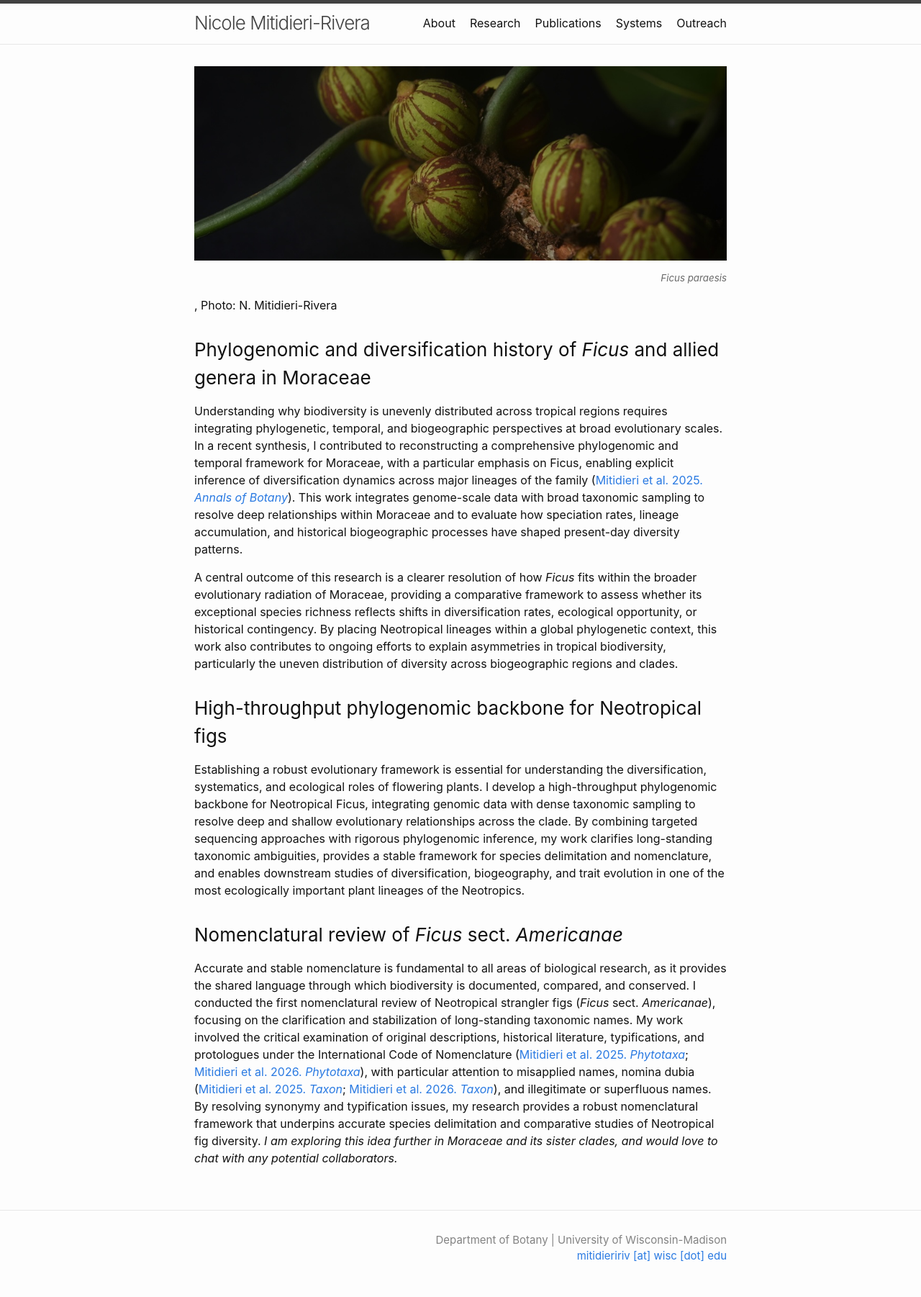
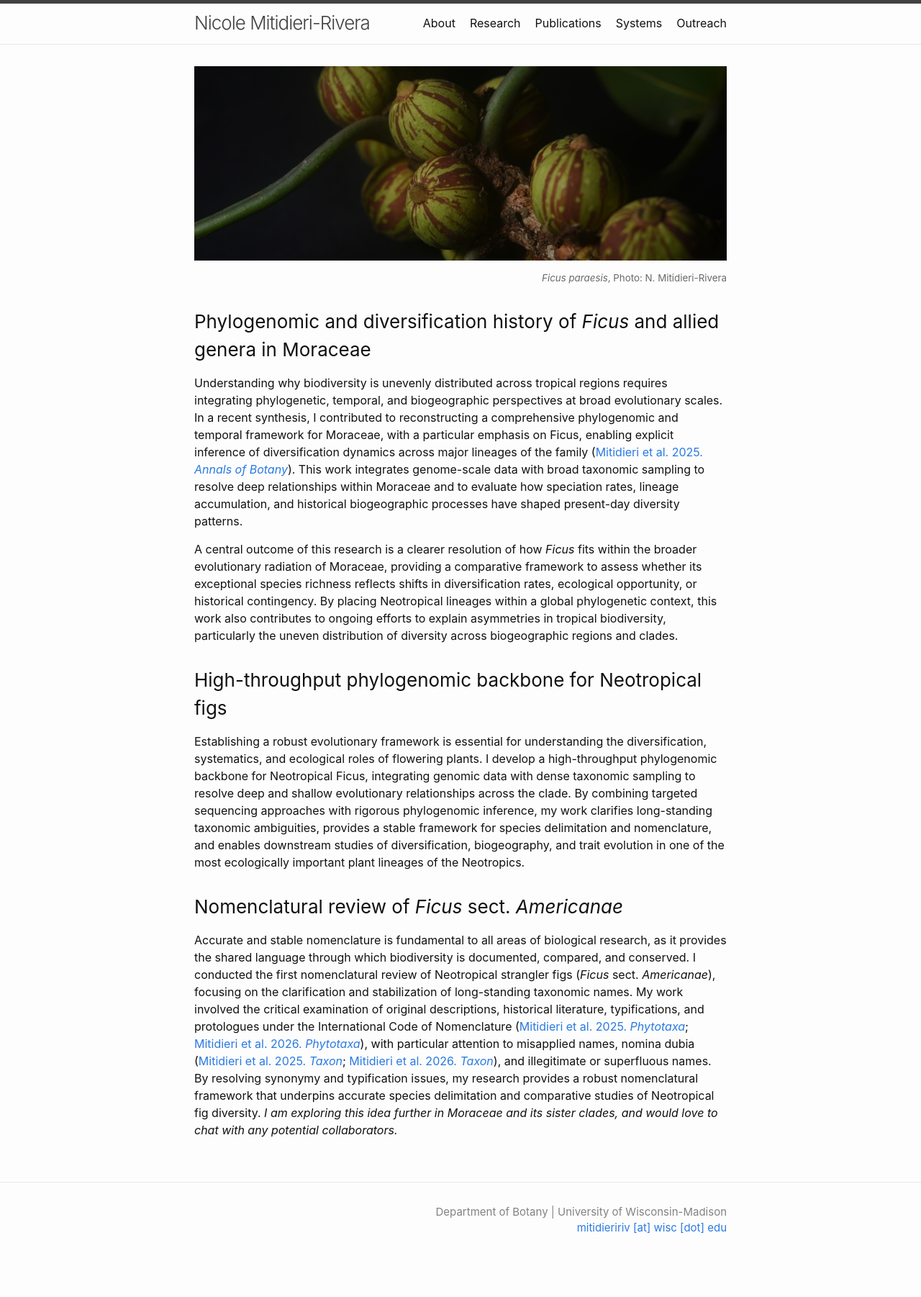
Before and after one commit to phyloverse/phyloverse.github.io, a Jekyll site: the page built from research.md, in a window 1280 px wide. Shown: the whole page at 72% size. Built offline with Jekyll 4.4.1, drawn with Linux system fonts in a browser that asks for light colours; after the commit the page ends 1763 px from its top, so only the background shows below that.

Commit message:
Update research.md

```diff
--- a/research.md
+++ b/research.md
@@ -5,7 +5,7 @@
 ---
 
 ![system](images/ficus_paraensis.jpeg)
-<div style="text-align: right"><p style="font-size:10pt;color:DimGrey"> <i> Ficus paraesis</i></p></div> , Photo: N. Mitidieri-Rivera
+<div style="text-align: right"><p style="font-size:10pt;color:DimGrey"> <i>Ficus paraesis</i>, Photo: N. Mitidieri-Rivera</p></div>
 
 ### Phylogenomic and diversification history of *Ficus* and allied genera in Moraceae
 Understanding why biodiversity is unevenly distributed across tropical regions requires integrating phylogenetic, temporal, and biogeographic perspectives at broad evolutionary scales. In a recent synthesis, I contributed to reconstructing a comprehensive phylogenomic and temporal framework for Moraceae, with a particular emphasis on Ficus, enabling explicit inference of diversification dynamics across major lineages of the family ([Mitidieri et al. 2025. *Annals of Botany*](https://academic.oup.com/aob/advance-article/doi/10.1093/aob/mcaf101/8133158)). This work integrates genome-scale data with broad taxonomic sampling to resolve deep relationships within Moraceae and to evaluate how speciation rates, lineage accumulation, and historical biogeographic processes have shaped present-day diversity patterns.
```
